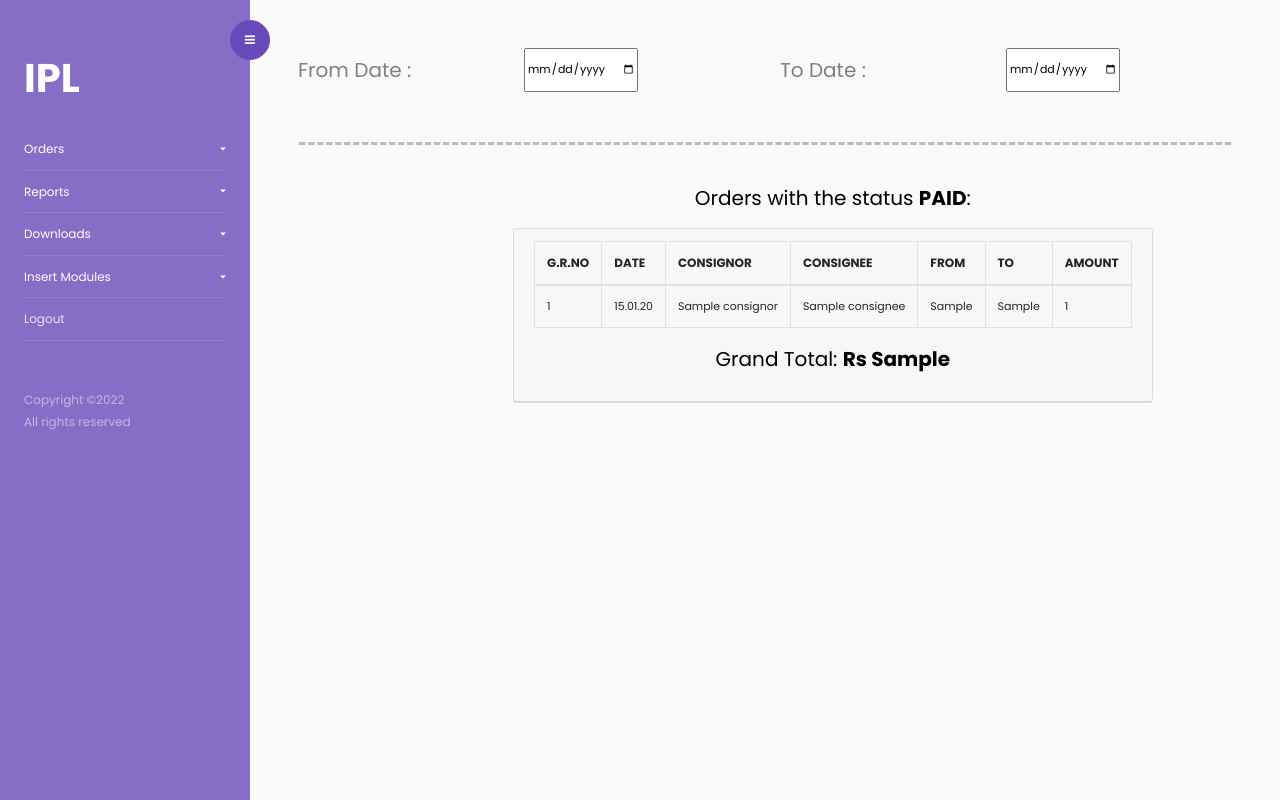
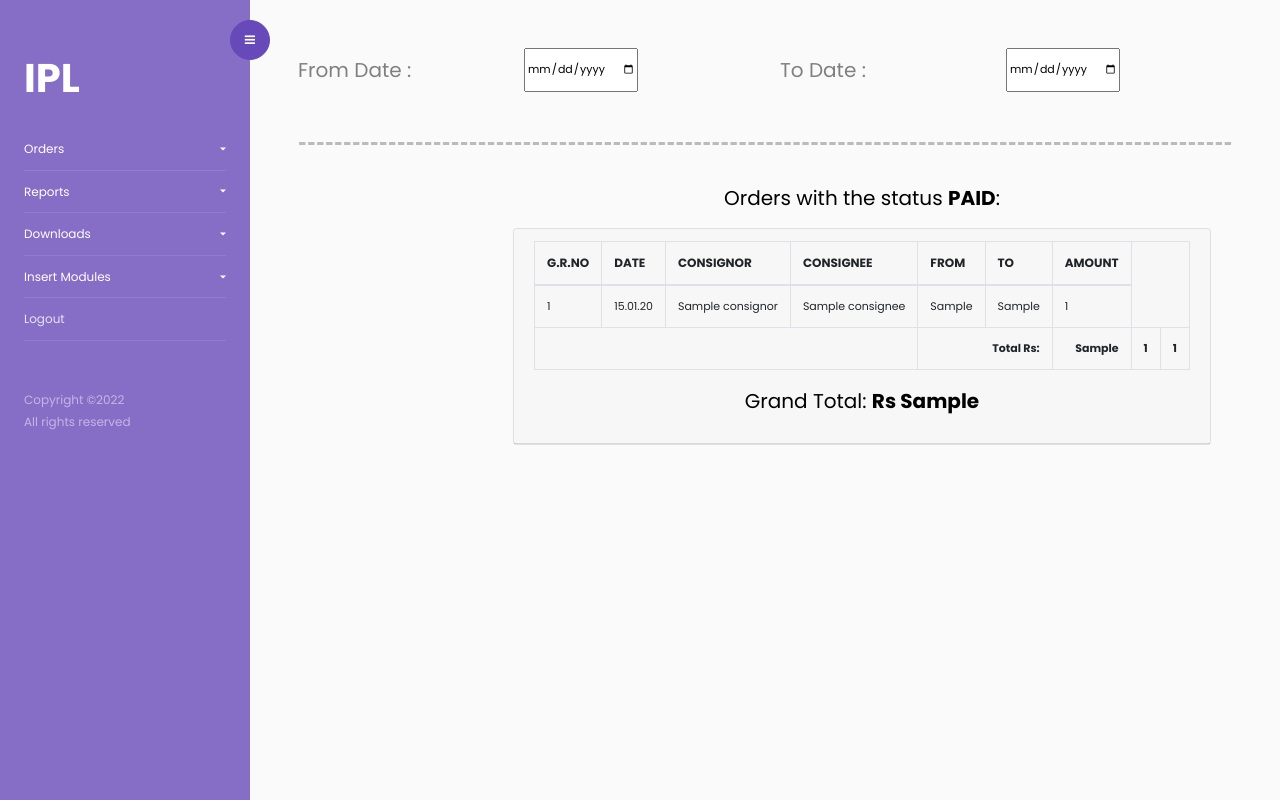
Before and after one commit to logeshbuiltin/Python3django, a Django app: template ipl/application/templates/reports.html in a window 1280 px wide. Run offline with Django 3.2, Linux system fonts and the light colour scheme; the template is opened without the code that fills it: most values are stand-ins (such as "Sample title", 1, 10 or a date in 2020); some libraries are stand-ins or nearby versions.

Commit message:
Update reports.html

```diff
--- a/ipl/application/templates/reports.html
+++ b/ipl/application/templates/reports.html
@@ -103,6 +103,22 @@
                                        {% endif %}
                                     </tr>
                                     {% endfor %}
+                                    <tr style="height: 20px;vertical-align: top;">
+                                       <td colspan="4" class="bt-1 p-0">
+                                       </td>
+                                       <td align="right" colspan="2" class="bt-1">
+                                           <strong>Total Rs: </strong>
+                                       </td>
+                                       <td align="right" colspan="1" class="bt-1">
+                                          <strong>{{total_amount}} </strong>
+                                       </td>
+                                       <td align="right" colspan="1" class="bt-1">
+                                          <strong>{{total_paid}} </strong>
+                                       </td>
+                                       <td align="right" colspan="1" class="bt-1">
+                                          <strong>{{total_charges}}  </strong>
+                                       </td>
+                                   </tr>
                                  </tbody>
                               </table>
                            {% if forloop.counter == result_set|length %}
```
